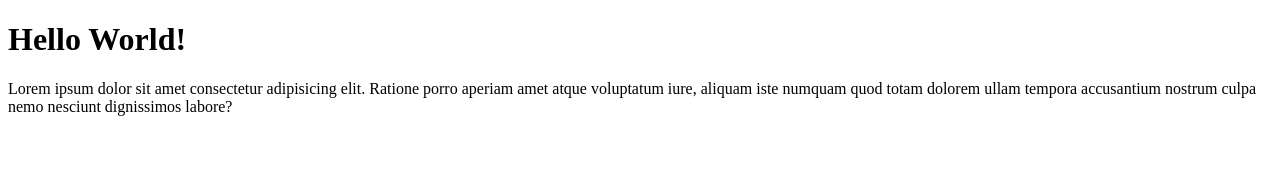
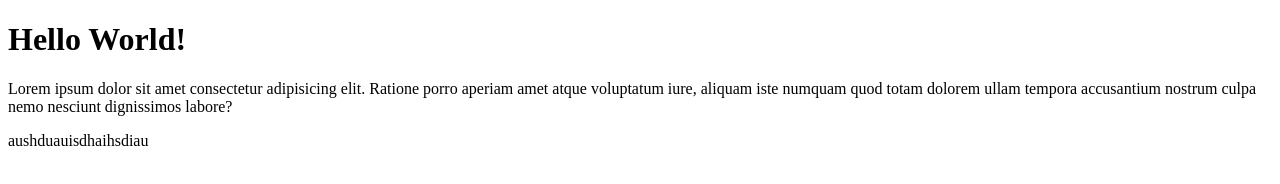
Before and after one commit to NaufalIhza17/coba-git-branch, a plain HTML site: page index.html in a window 1280 px wide. Drawn offline with Linux system fonts and the light colour scheme.

Commit message:
random comment

```diff
--- a/index.css
+++ b/index.css
@@ -0,0 +1,3 @@
+/* asdnasj */
+
+/* jajksdhakshdkjad */
--- a/index.html
+++ b/index.html
@@ -9,5 +9,7 @@
 <body>
     <h1>Hello World!</h1>
     <p>Lorem ipsum dolor sit amet consectetur adipisicing elit. Ratione porro aperiam amet atque voluptatum iure, aliquam iste numquam quod totam dolorem ullam tempora accusantium nostrum culpa nemo nesciunt dignissimos labore?</p>
+
+    <p>aushduauisdhaihsdiau</p>
 </body>
 </html>
--- a/index.js
+++ b/index.js
@@ -0,0 +1,3 @@
+// lkasdklasndka
+
+// asdmaklsnfas
```
